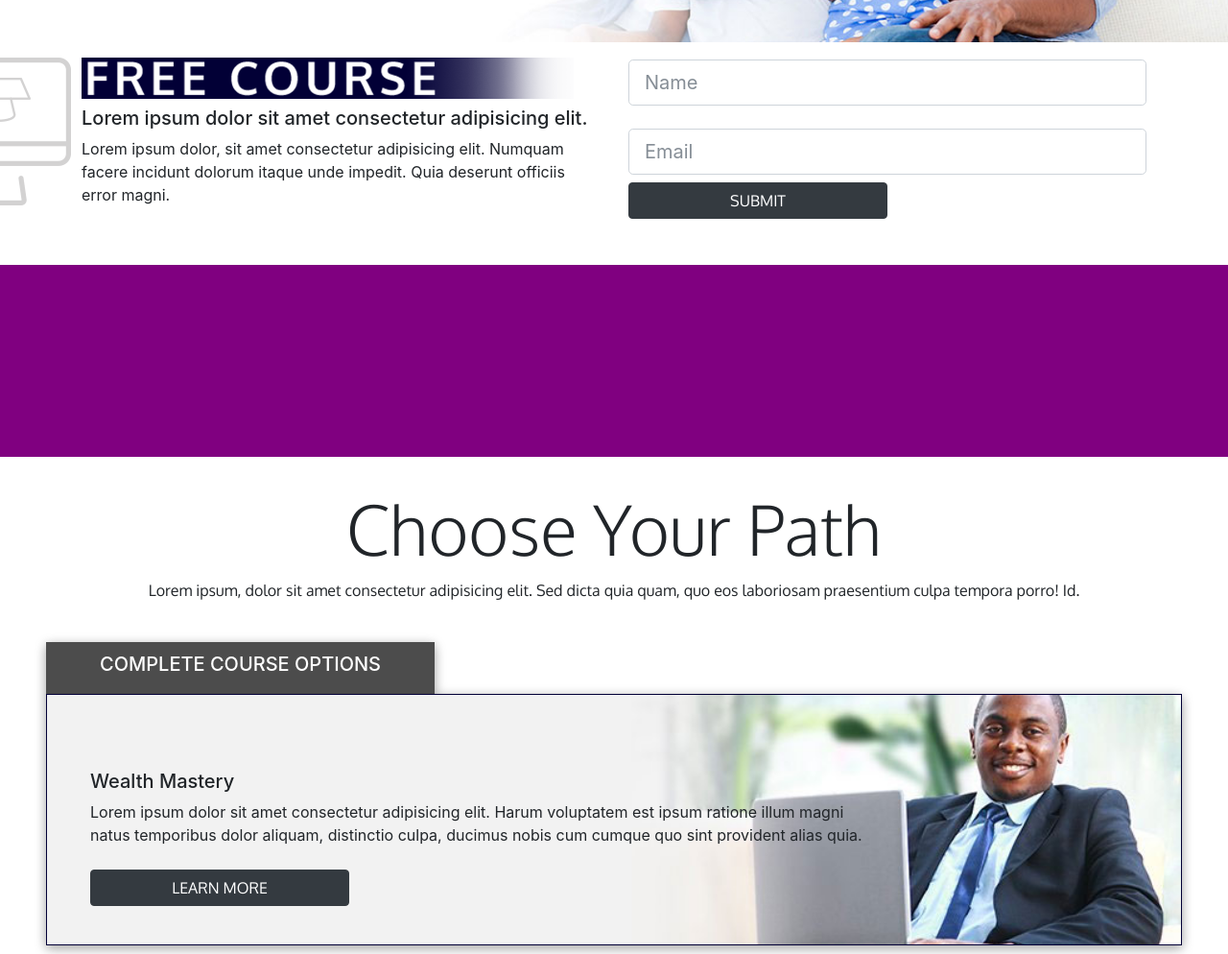
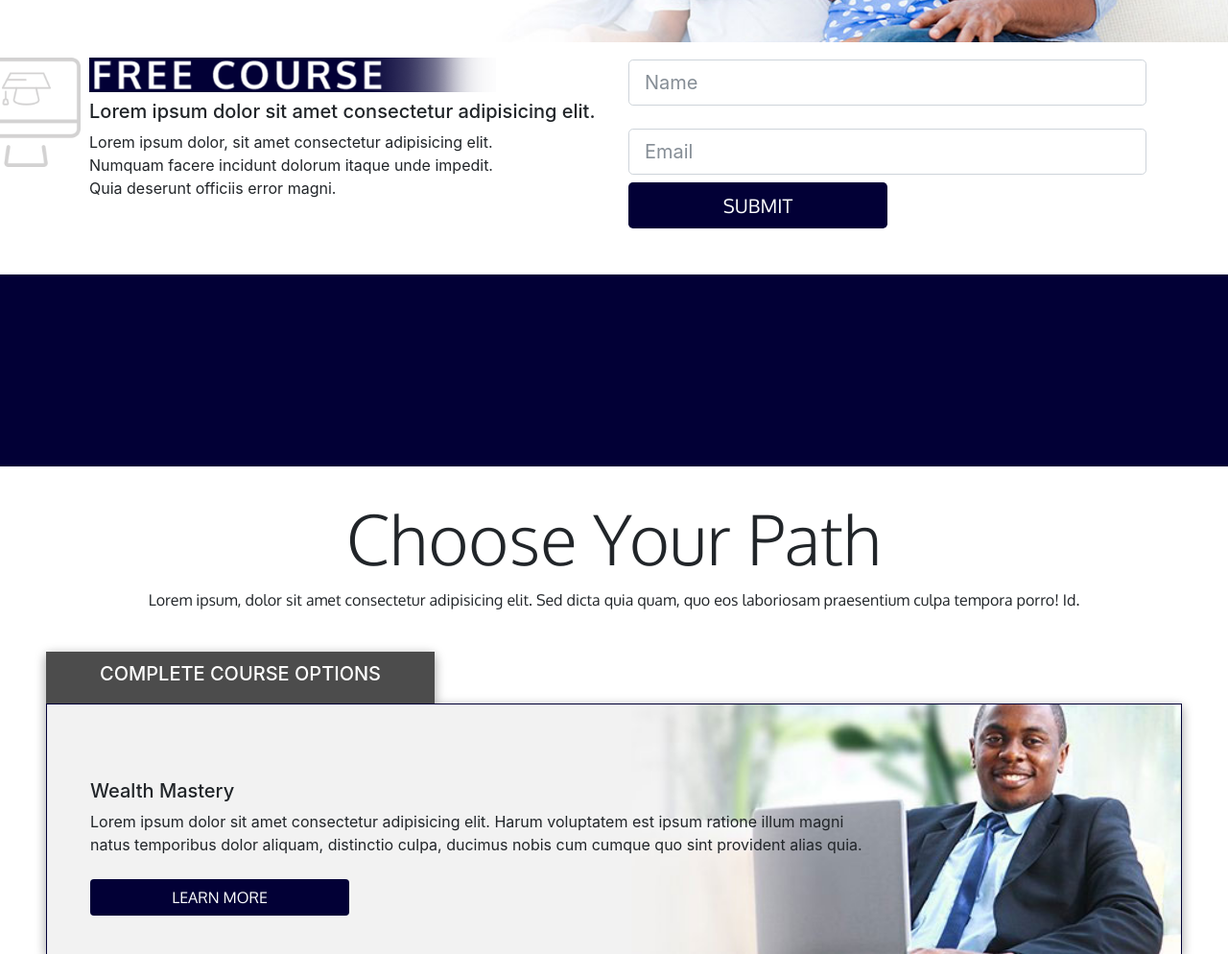
Before and after one commit to tweeden/cd-clash-theme, a website: page src/index.html in a window 1280 px wide. Shown: the part 520-1514 px from the top of the page at 96% size. Drawn offline with Linux system fonts and the light colour scheme; files whose address does not match are found by name.

Commit message:
worked on styling

```diff
--- a/src/index.html
+++ b/src/index.html
@@ -85,11 +85,11 @@
             <div class="row">
                 <div class="col-md course">
                     <img class="d-lg-block d-none grad img-fluid" src="img/cb-gradhat.png" alt="">
-                    <img class="banner img-fluid" src="img/cb-banner.png" alt="">
-                    <h3 class="h5 pt-2">
+                    <img class="banner img-fluid pl-2" src="img/cb-banner.png" alt="">
+                    <h3 class="h5 pt-2 pl-2">
                         Lorem ipsum dolor sit amet consectetur adipisicing elit.
                     </h3>
-                    <p>Lorem ipsum dolor, sit amet consectetur adipisicing elit.
+                    <p class="pl-2">Lorem ipsum dolor, sit amet consectetur adipisicing elit.
                         Numquam facere incidunt dolorum itaque unde impedit.
                         Quia deserunt officiis error magni.</p>
 
@@ -104,7 +104,7 @@
                             <label for="email"></label>
                             <input type="text" id="email" class="form-control form-control-lg" placeholder="Email">
                        </div>
-                       <button class="btn btn-dark mt-2" type="submit">SUBMIT</button>
+                       <button class="btn text-white mt-2 btn-lg" type="submit">SUBMIT</button>
                    </form>
                 </div>
             </div>
@@ -148,7 +148,7 @@
                         magni natus temporibus dolor aliquam, distinctio
                         culpa, ducimus nobis cum cumque quo sint provident
                         alias quia.</p>
-                    <button class="btn btn-dark mt-2" type="submit">LEARN MORE</button>
+                    <button class="btn mt-2 text-white" type="submit">LEARN MORE</button>
                 </div>
             </div>
         </div>
@@ -160,27 +160,23 @@
             </div>
             <div class="container">
                 <div class="row">
-                    <div class="col-md beginner ">
-                        <blockquote>
+                    <div class="col-md beginner">
                         <h1 class="h5">Beginners Program</h1>
                         <p>Lorem ipsum dolor sit amet consectetur adipisicing
                             elit. Harum voluptatem est ipsum ratione illum
                             magni natus temporibus dolor aliquam, distinctio
                             culpa, ducimus nobis cum cumque quo sint provident
                             alias quia.</p>
-                        </blockquote>
                         <button class="btn btn-dark mt-2" type="submit">LEARN MORE</button>
                     </div>
                     <hr>
                     <div class="col-md vtf">
-                            <blockquote>
                             <h1 class="h5">VTF ALL Are Welcome</h1>
                             <p>Lorem ipsum dolor sit amet consectetur adipisicing
                                 elit. Harum voluptatem est ipsum ratione illum
                                 magni natus temporibus dolor aliquam, distinctio
                                 culpa, ducimus nobis cum cumque quo sint provident
                                 alias quia.</p>
-                            </blockquote>
                             <button class="btn btn-dark mt-2" type="submit">LEARN MORE</button>
                         </div>
                 </div>
@@ -208,7 +204,7 @@
                         <div class="stepList m-5">
                             <ul class="p-0">
                                 <li class="step1Icon">
-                                    <h2 class="h5">Step 1</h2>
+                                    <h2 class="h5 text-uppercase">Step 1</h2>
                                     <p>
                                         Sign up by clicking one of the buttons.
                                     </p>
@@ -222,13 +218,13 @@
                                         Watch your orientaion video
                                     </p>
                                 </li>
-                                <li class="step2Icon">
+                                <li class="step3Icon">
                                     <h2 class="h5 text-uppercase">Step 3</h2>
                                     <p>
                                     Go to class- don't worry, we'll send you weekly reminders to watch your video lesson.
                                     </p>
                                 </li>
-                                <li class="step3Icon">
+                                <li class="step4Icon">
                                     <h2 class="h5 text-uppercase">Step 4</h2>
                                     <p>
                                         Ask a mentor - Get your questions answered weekly by the pros in real estate and business.
--- a/src/scss/style.scss
+++ b/src/scss/style.scss
@@ -56,6 +56,9 @@ nav {
     transform: translateX(-50%);
     z-index: 3;
 }
+button {
+    background-color: #020036;
+}
 
 #showcase{
     position: relative;
@@ -82,9 +85,15 @@ nav {
 
         .grad{
             position: absolute;
-                    max-width: 100%;
+            width: 20%;
             height: auto;
-                    left: -150px;
+            left: -100px;
+        }
+        .banner {
+            width: 80%;
+        }
+        p {
+            width:80%;
         }
         .banner img {
             border-left: 2px solid #020036;
@@ -102,7 +111,7 @@ nav {
 #purple {
     width: 100%;
     height:200px;
-    background-color: purple;
+    background-color: #020036;
 }
 
 #options{
@@ -137,6 +146,9 @@ nav {
         p{
             width: 75%;
         }
+        button {
+            background-color: #020036;
+        }
 }
 
 #single-course {
@@ -158,6 +170,9 @@ nav {
         text-transform: uppercase;
         top: -55px;
     }
+    button {
+        background-color: #020036;
+    }
 
     .beginner {
         position: relative;
@@ -178,7 +193,7 @@ nav {
 
 #academy{
         background-image: url('../img/cb-academy.jpg');
-        background-position: center bottom;
+        background-position:bottom;
         background-repeat: no-repeat;
         min-height: 850px;
         padding-top: 20px;
```
Also changed, not shown: src/css/style.css. Lines whose indentation alone changed are shown as unchanged.
